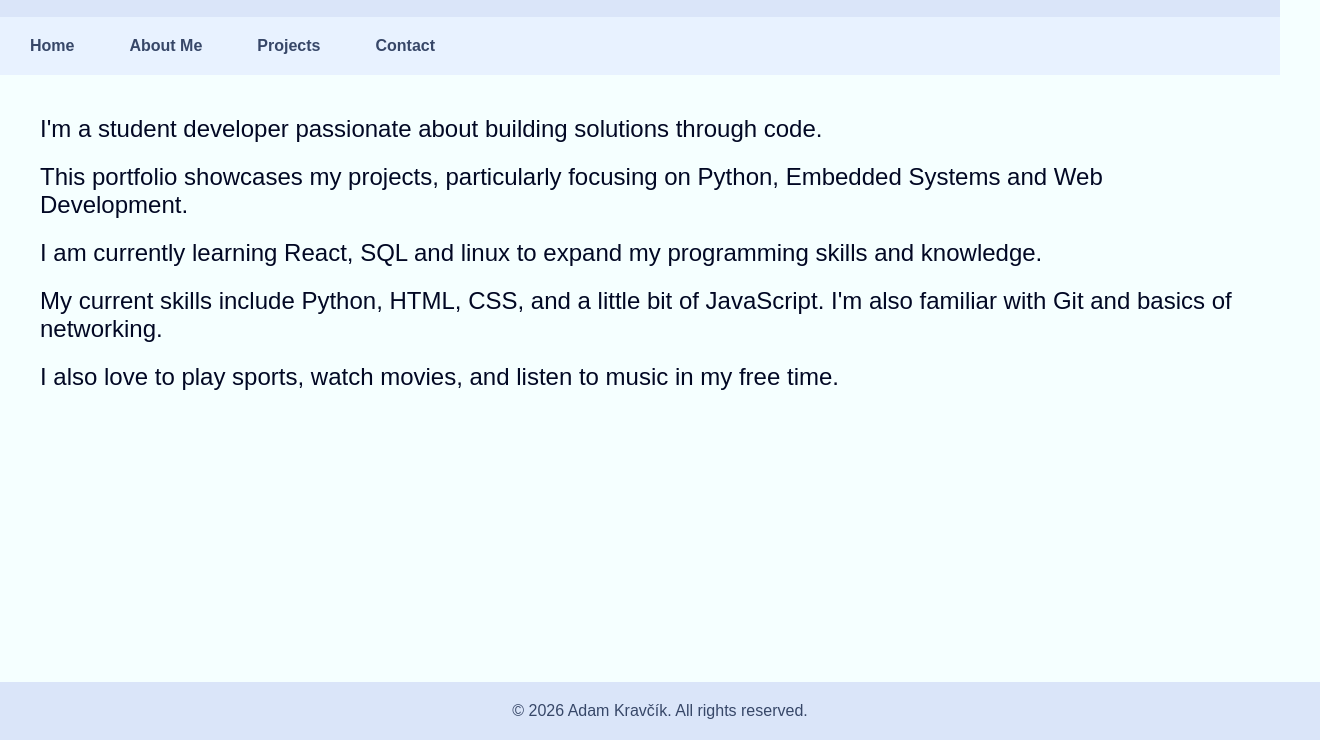
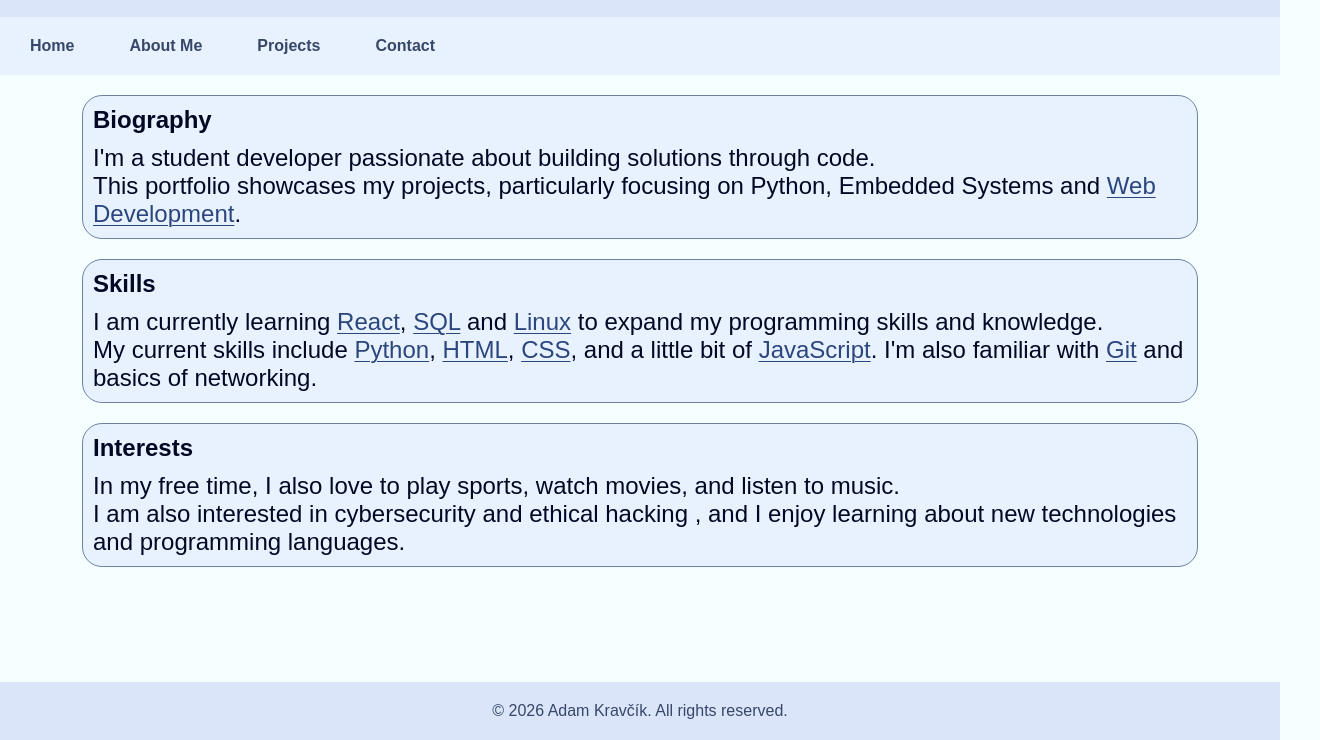
Before and after one commit to Ejadm456/portfolio, a plain HTML site: page about.html in a window 1280 px wide. Shown: the part 60-800 px from the top of the page, 1320 px wide, since content can reach past the window. Drawn offline with Linux system fonts and the light colour scheme.

Commit message:
Added links to technologies and styled about and project pages

```diff
--- a/about.html
+++ b/about.html
@@ -33,26 +33,57 @@
       </nav>
       <!-- About page biography and skills. -->
       <main id="about">
+        <section class="about-section">
+          <h4>Biography</h4>
         <p>
           I'm a student developer passionate about building solutions through
           code.
         </p>
         <p>
           This portfolio showcases my projects, particularly focusing on Python,
-          Embedded Systems and Web Development.
+          Embedded Systems
+          and
+          <a class="tech-link" href="https://developer.mozilla.org/en-US/docs/Learn_web_development" target="_blank" rel="noopener noreferrer">Web Development</a>.
+        </p>
+        </section>
+
+        <section class="about-section">
+          <h4>Skills</h4>
+        <p>
+          I am currently learning
+          <a class="tech-link" href="https://react.dev/learn" target="_blank" rel="noopener noreferrer">React</a>,
+          <a class="tech-link" href="https://www.postgresql.org/docs/" target="_blank" rel="noopener noreferrer">SQL</a>
+          and
+          <a class="tech-link" href="https://docs.kernel.org/" target="_blank" rel="noopener noreferrer">Linux</a>
+          to expand my programming skills and knowledge.
         </p>
         <p>
-          I am currently learning React, SQL and linux to expand my programming
-          skills and knowledge.
+          My current skills include
+          <a class="tech-link" href="https://docs.python.org/" target="_blank" rel="noopener noreferrer">Python</a>,
+          <a class="tech-link" href="https://developer.mozilla.org/en-US/docs/Web/HTML" target="_blank" rel="noopener noreferrer">HTML</a>,
+          <a class="tech-link" href="https://developer.mozilla.org/en-US/docs/Web/CSS" target="_blank" rel="noopener noreferrer">CSS</a>,
+          and a little bit of
+          <a class="tech-link" href="https://developer.mozilla.org/en-US/docs/Web/JavaScript" target="_blank" rel="noopener noreferrer">JavaScript</a>.
+          I'm also familiar with
+          <a class="tech-link" href="https://git-scm.com/doc" target="_blank" rel="noopener noreferrer">Git</a>
+          and basics of
+          networking.
+        </p>
+        </section>
+
+        <section class="about-section">
+          <h4>Interests</h4>
+        <p>
+          In my free time, I also love to play sports, watch movies, and listen to music.
         </p>
         <p>
-          My current skills include Python, HTML, CSS, and a little bit of
-          JavaScript. I'm also familiar with Git and basics of networking.
+          I am also interested in
+          cybersecurity
+          and
+          ethical hacking
+          , and I enjoy learning about new technologies and programming languages.
         </p>
-        <p>
-          I also love to play sports, watch movies, and listen to music in my
-          free time.
-        </p>
+        </section>
       </main>
       <!-- Shared copyright notice. -->
       <footer>
--- a/styles.css
+++ b/styles.css
@@ -2,6 +2,20 @@
 * {
   margin: 0;
   padding: 0;
+  box-sizing: border-box;
+}
+
+html {
+    min-height: 100%;
+    overflow-x: clip;
+}
+
+body {
+    min-height: 100vh;
+    width: 100%;
+    overflow-x: clip;
+    display: flex;
+    flex-direction: column;
 }
 
 /* Dark palette is the default; components reference these with var(--name). */
@@ -80,9 +94,10 @@ body {
 }
 
 body > div {
-  min-height: 100vh;
-  display: flex;
-  flex-direction: column;
+    flex: 1;
+    display: flex;
+    flex-direction: column;
+    min-height: 100vh;
 }
 
 /* Keep the footer below the main content on short pages. */
@@ -169,10 +184,10 @@ nav a {
 }
 
 /* Style the project list and descriptions. */
-#project-list {
-  list-style: numbered;
-  padding: 10px;
-  margin-left: 30px;
+
+#projects-intro {
+  margin-bottom: 20px;
+  font-size: 1.2em;
   color: var(--text);
 }
 
@@ -191,10 +206,49 @@ nav a {
   color: var(--secondary);
 }
 
-#about p {
-  margin: 20px;
+h4 {
+  margin-bottom: 10px;
 }
 
+.tech-link {
+  color: var(--primary);
+  text-decoration: underline;
+  text-decoration-thickness: 1px;
+  text-underline-offset: 3px;
+}
+
+.tech-link:hover {
+  color: var(--secondary);
+}
+
+
+section {
+  display: block;
+  margin-bottom: 20px;
+  padding: 10px;
+  border: 1px solid var(--border);
+  border-radius: 20px;
+  background-color: var(--bg);
+  max-width: 90%;
+  margin-left: auto;
+  margin-right: auto;
+}
+
+.project-button {
+  display: block;
+  margin-left: auto;
+  padding: 10px 15px;
+  background-color: var(--primary);
+  color: var(--bg);
+  border: none;
+  border-radius: 10px;
+  cursor: pointer;
+}
+
+.project-button:hover {
+  background-color: var(--secondary);
+  color: var(--bg);
+}
 /* Add breathing room to list items across the pages. */
 li {
   padding: 10px;
@@ -244,7 +298,7 @@ li {
   color: var(--bg);
   background-color: var(--primary);
   border: none;
-  border-radius: 5px;
+  border-radius: 10px;
   cursor: pointer;
 }
 
```
Also changed, not shown: projects.html (+18 -8 lines).
